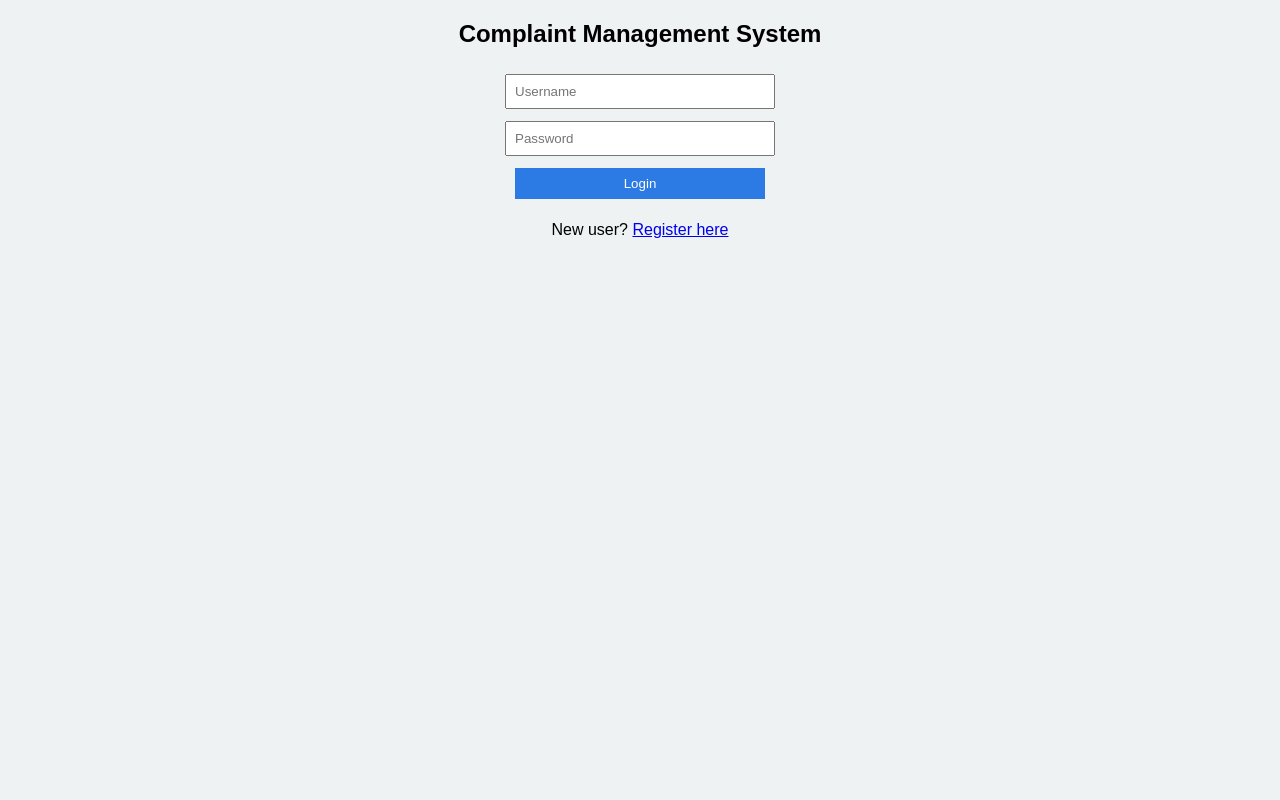
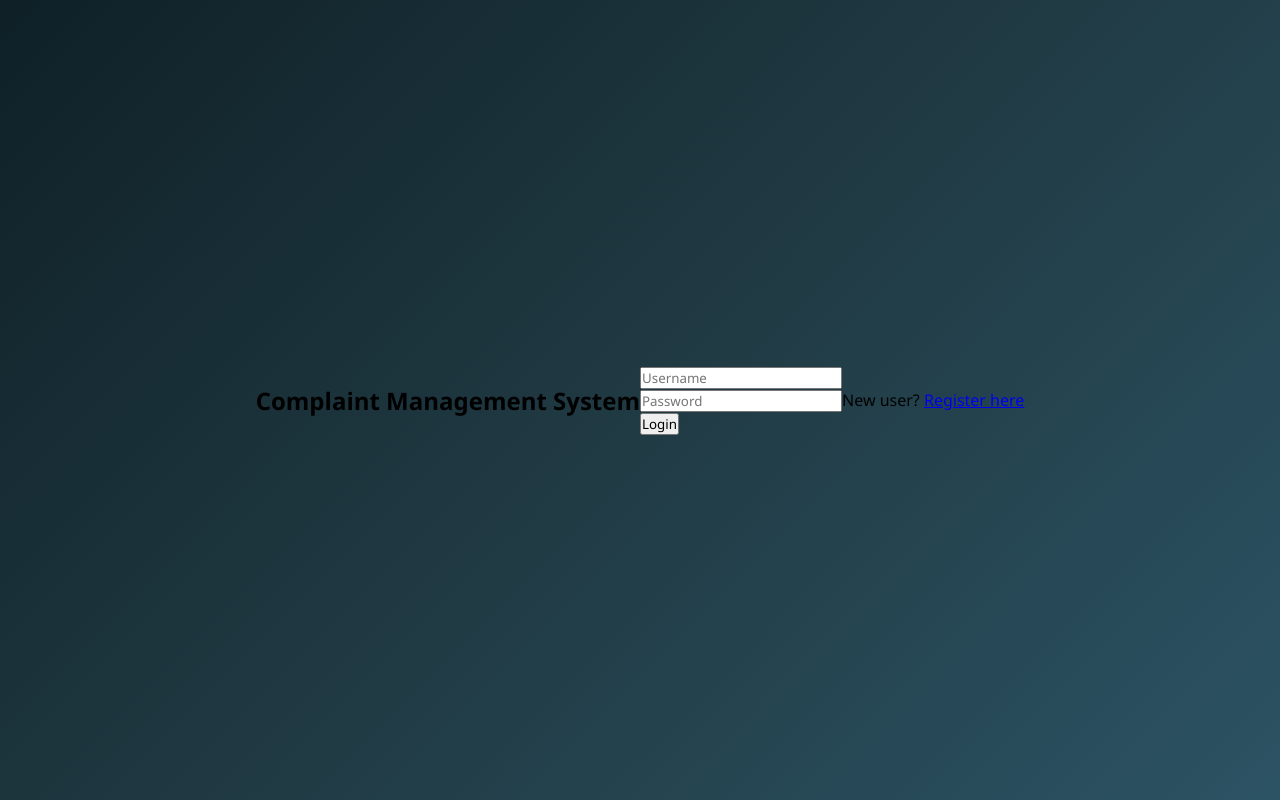
Before and after one commit to Sahiljain6/complaint-management-system, a Flask app: page / in a window 1280 px wide. Run offline with Flask 3, Linux system fonts and the light colour scheme.

Commit message:
Refactor CSS for improved styling and layout

```diff
--- a/static/style.css
+++ b/static/style.css
@@ -1,18 +1,103 @@
-body {
-    font-family: Arial, sans-serif;
-    background-color: #eef2f3;
-    text-align: center;
+/* ---------- GLOBAL ---------- */
+* {
+    margin: 0;
+    padding: 0;
+    box-sizing: border-box;
+    font-family: "Segoe UI", Tahoma, Geneva, Verdana, sans-serif;
 }
 
-input, textarea, button {
-    padding: 8px;
-    margin: 6px;
-    width: 250px;
+body {
+    min-height: 100vh;
+    background: linear-gradient(135deg, #0f2027, #203a43, #2c5364);
+    display: flex;
+    justify-content: center;
+    align-items: center;
 }
 
-button {
-    background-color: #2c7be5;
-    color: white;
+/* ---------- CARD ---------- */
+.card {
+    width: 420px;
+    background: rgba(255, 255, 255, 0.12);
+    backdrop-filter: blur(12px);
+    border-radius: 16px;
+    padding: 30px;
+    color: #fff;
+    box-shadow: 0 15px 35px rgba(0,0,0,0.4);
+    animation: fadeIn 0.8s ease-in-out;
+}
+
+@keyframes fadeIn {
+    from { opacity: 0; transform: translateY(20px); }
+    to   { opacity: 1; transform: translateY(0); }
+}
+
+/* ---------- HEADER ---------- */
+.card h2 {
+    text-align: center;
+    margin-bottom: 20px;
+    font-weight: 600;
+}
+
+/* ---------- INPUT GROUP ---------- */
+.input-group {
+    margin-bottom: 14px;
+}
+
+.input-group label {
+    font-size: 14px;
+    opacity: 0.9;
+}
+
+.input-group input,
+.input-group select {
+    width: 100%;
+    padding: 10px 12px;
+    margin-top: 6px;
+    border-radius: 8px;
     border: none;
+    outline: none;
+    background: rgba(255,255,255,0.85);
+    transition: 0.3s;
+}
+
+.input-group input:focus,
+.input-group select:focus {
+    background: #fff;
+    box-shadow: 0 0 0 2px #1abc9c;
+}
+
+/* ---------- BUTTON ---------- */
+.btn {
+    width: 100%;
+    padding: 12px;
+    margin-top: 10px;
+    border-radius: 10px;
+    border: none;
+    background: linear-gradient(135deg, #1abc9c, #16a085);
+    color: #fff;
+    font-size: 15px;
     cursor: pointer;
+    transition: 0.3s;
 }
+
+.btn:hover {
+    transform: translateY(-2px);
+    box-shadow: 0 8px 18px rgba(0,0,0,0.3);
+}
+
+/* ---------- FOOTER ---------- */
+.footer-text {
+    text-align: center;
+    margin-top: 15px;
+    font-size: 14px;
+}
+
+.footer-text a {
+    color: #1abc9c;
+    text-decoration: none;
+    font-weight: 500;
+}
+
+.footer-text a:hover {
+    text-decoration: underline;
+}
```
